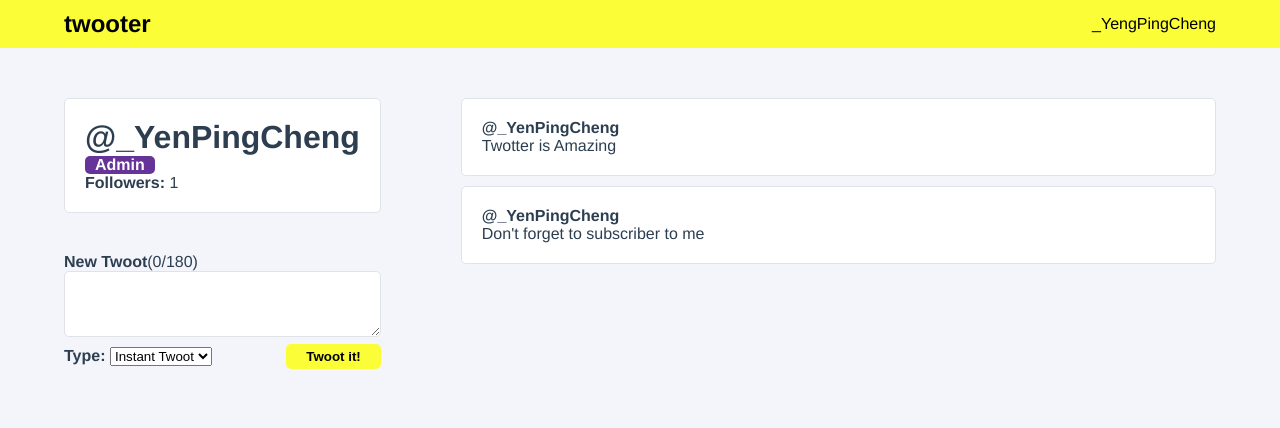
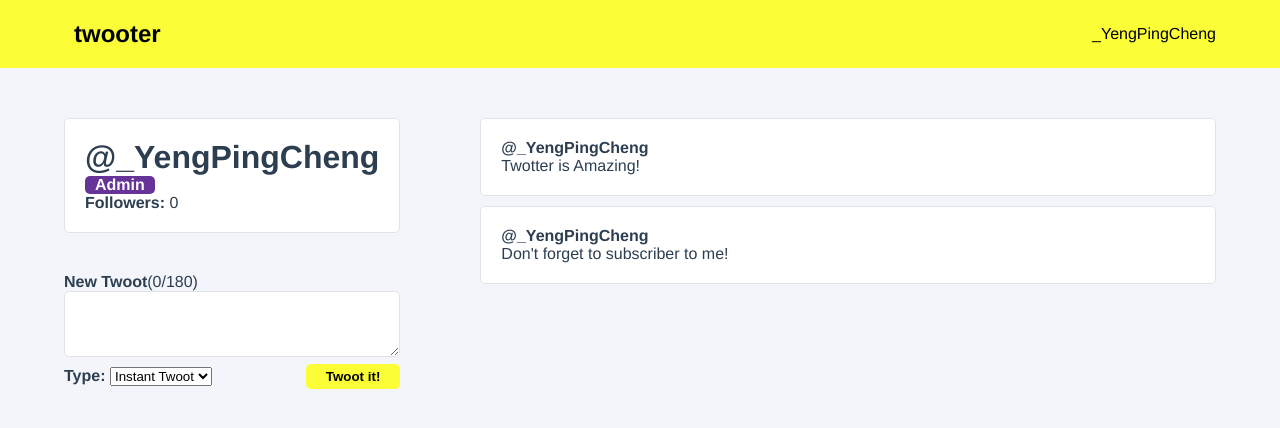
Before and after one commit to mp3ismp3/vue-cli, a Vue app: page /user/1 in a window 1280 px wide. Shown: the top 428 px of the page. Built offline with nearby package versions, Linux system fonts and the light colour scheme.

Commit message:
create router

```diff
--- a/package.json
+++ b/package.json
@@ -11,11 +11,13 @@
     "core-js": "^3.6.5",
     "node-sass": "^4.14.1",
     "sass-loader": "^10.0.2",
-    "vue": "^3.0.0-0"
+    "vue": "^3.0.0-0",
+    "vue-router": "^4.0.0-0"
   },
   "devDependencies": {
     "@vue/cli-plugin-babel": "~4.5.0",
     "@vue/cli-plugin-eslint": "~4.5.0",
+    "@vue/cli-plugin-router": "^4.5.6",
     "@vue/cli-service": "~4.5.0",
     "@vue/compiler-sfc": "^3.0.0-0",
     "babel-eslint": "^10.1.0",
--- a/src/App.vue
+++ b/src/App.vue
@@ -1,23 +1,26 @@
 <template>
   <div id="app">
     <nav>
-      <div class="navigation__logo">
+      <router-link to="/">
+        <div class="navigation__logo">
         twooter
-      </div>
+        </div>
+      </router-link>
+
       <div class="navigation__user">
         {{ user.username}}
       </div>
     </nav>
-    <UserProfile/>
+    <router-view/>
   </div>
 </template>
 
 <script>
-import UserProfile from "./components/UserProfile";
+
 
 export default {
   name: 'App',
-  components: { UserProfile },
+
   data() {
     return {
       user: {
--- a/src/assets/users.json
+++ b/src/assets/users.js
@@ -1,14 +1,14 @@
 export const users = [
     {
       "id": 1,
-      "username": "_MitchellRomney",
-      "firstName": "Mitchell",
-      "lastName": "Romney",
-      "email": "mitchellromney@theearthissquare.com",
+      "username": "_YengPingCheng",
+      "firstName": "YenPing",
+      "lastName": "Cheng",
+      "email": "peter2mary@gmail.com",
       "isAdmin": true,
       "twoots": [
         { "id": 1, "content": "Twotter is Amazing!" },
-        { "id": 2, "content": "Don't forget to subscriber to The Earth is Square!" }
+        { "id": 2, "content": "Don't forget to subscriber to me!" }
       ]
     },
     {
--- a/src/components/CreateTwootPanel.vue
+++ b/src/components/CreateTwootPanel.vue
@@ -74,6 +74,7 @@
     textarea {
         border: 1px solid #DFE3E8;
         border-radius: 5px;
+        outline: none;
 
     }
     .create-twoot-panel-submit {
@@ -88,6 +89,7 @@
             margin: auto 0;
             border-radius: 5px;
             border: none;
+            outline: none;
             background-color: #FBFE37;
             color: black;
             font-weight: bold;
--- a/src/components/UserProfile.vue
+++ /dev/null
@@ -1,139 +0,0 @@
-<template>
-  <div class="user-profile">
-    <div class="user-profile__sidebar">
-      <div class="user-profile__user-panel">
-        <h1 class="user-profile__username">@{{ user.username }}</h1>
-        <div class="user-profile__admin-badge" v-if="user.isAdmin">
-          Admin
-        </div>
-        <div class="user-profile__follower-count">
-          <strong>Followers: </strong> {{ followers }}
-        </div>
-      </div>
-      <CreateTwootPanel @add-twoot="addTwoot"/>
-    </div>
-    <div class="user-profile__twoots-wrapper">
-      <TwootItem v-for="twoot in user.twoots"
-      :key="twoot.id"
-      :username="user.username"
-      :twoot="twoot"
-      @favourite="toggleFavourite"
-    />
-      <!-- <div class="user-profile__twoots" v-for="twoot in user.twoots" :key="twoot.id">
-      </div> -->
-    </div>
-  </div>
-
-</template>
-
-<script>
-import TwootItem from "./TwootItem";
-import CreateTwootPanel from "./CreateTwootPanel";
-
-export default {
-  name: 'UserProfile',
-  components: { CreateTwootPanel, TwootItem },
-  data() {
-    return {
-      newTwootContent: '',
-      selectedTwootType: 'instant',
-      twootTypes:[
-        { value: 'draft', name: 'Draft'},
-        { value: 'instant', name: 'Instant Twoot'}
-      ],
-      followers: 0,
-      user: {
-        id: 1,
-        username: '_YenPingCheng',
-        firstname: 'YenPing',
-        lastname: 'Cheng',
-        email: 'peter2mary@gmail.com',
-        isAdmin: true,
-        twoots: [
-          { id: 1, content: "Twotter is Amazing" },
-          { id: 2, content: "Don't forget to subscriber to me"}
-        ]
-      }
-    }
-  },
-  watch: {
-    followers(newFollowerCount, oldFollowerCount){
-      if (oldFollowerCount<newFollowerCount){
-        console.log(`${this.user.username} has gaind a follower!`)
-      }
-    }
-  },
-  computed: {
-    fullName() {
-      return `${this.user.firstname} ${this.user.lastname}`;
-    },
-    newTwootCharacterCount() {
-      return this.newTwootContent.length;
-    }
-  },
-  methods: {
-    addTwoot(twoot) {
-      this.user.twoots.unshift({ id: this.user.twoots.length + 1, content: twoot});
-    },
-    followUser() {
-      this.followers++
-    },
-    toggleFavourite(id) {
-      console.log(`Favouriteed Twoot #${id}`)
-    },
-    createNewTwoot() {
-      if (this.newTwootContent && this.selectedTwootType !== 'draft') {
-        this.user.twoots.unshift({
-          id: this.user.twoots.length + 1,
-          content: this.newTwootContent
-        })
-        this.newTwootContent='';
-      }
-    }
-  },
-  mounted() {
-    this.followUser()
-  }
-}
-</script>
-
-<style lang="scss" scoped>
-.user-profile {
-  display: grid;
-  grid-template-columns: 1fr 3fr;
-  width: 100%;
-  padding: 50px 5%;
-  box-sizing: border-box;
-  gap: 5em;
-  .user-profile__sidebar {
-    .user-profile__user-panel {
-        display: flex;
-        flex-direction: column;
-        // margin-right: 50px;
-        padding: 20px;
-        background-color: #fff;
-        border-radius: 5px ;
-        border: solid 1px #DFE3E8;
-        margin-bottom: 0;
-        h1 {
-          margin: 0;
-        }
-        .user-profile__admin-badge {
-          background-color: rebeccapurple;
-          color:#fff;
-          border-radius: 5px;
-          margin-right: auto;
-          padding: 0px 10px;
-          font-weight: bold;
-        }
-
-      }
-  }
-
-  .user-profile__twoots-wrapper {
-    display: grid;
-    gap: 10px;
-    margin-bottom: auto;
-  }
-}
-</style>
--- a/src/main.js
+++ b/src/main.js
@@ -1,4 +1,5 @@
 import { createApp } from 'vue'
 import App from './App.vue'
+import router from './router'
 
-createApp(App).mount('#app')
+createApp(App).use(router).mount('#app')
--- /dev/null
+++ b/src/router/index.js
@@ -0,0 +1,39 @@
+import { createRouter, createWebHistory } from 'vue-router';
+import Home from '../views/Home.vue'
+import UserProfile from '../views/UserProfile.vue';
+import Admin from '../views/Admin.vue';
+const routes = [
+  {
+    path: '/',
+    name: 'Home',
+    component: Home
+  },
+  {
+    path: '/user/:userId',
+    name: 'UserProfile',
+    component: UserProfile
+  },
+  {
+    path: '/admin',
+    name: 'Admin',
+    component: Admin,
+    meta: {
+      requiresAdmin: true
+    }
+  }
+]
+
+const router = createRouter({
+  history: createWebHistory(),
+  routes
+})
+
+router.beforeEach(async (to, from, next)=>{
+  const isAdmin = false;
+  const requiresAdmin = to.matched.some(record => record.meta.requiresAdmin);
+
+  if (requiresAdmin && !isAdmin) next({ name: 'Home'});
+  else next();
+})
+
+export default router
--- a/src/styles/base.scss
+++ b/src/styles/base.scss
@@ -2,3 +2,9 @@
     margin: 0;
 
 }
+
+a {
+    color: inherit;
+    text-decoration: none;
+    padding: 10px;
+}
--- /dev/null
+++ b/src/views/Admin.vue
@@ -0,0 +1,17 @@
+<template>
+    <div class="admin">
+        <h1>Admin</h1>
+    </div>
+</template>
+
+<script>
+export default {
+    name: "Admin"
+}
+</script>
+
+<style lang="scss" scoped>
+.admin {
+    padding: 50px 5%;
+}
+</style>
--- /dev/null
+++ b/src/views/Home.vue
@@ -0,0 +1,33 @@
+<template>
+  <div class="home">
+    <h1>Home</h1>
+    <div class="users-link">
+      <router-link v-for=" user in users" :to="{ name: 'UserProfile', params: {userId: user.id} }" :key="user.id">
+        {{ user.username }}
+      </router-link>
+    </div>
+  </div>
+</template>
+
+<script>
+import { users } from "../assets/users";
+export default {
+  name: 'Home',
+  setup() {
+    return {
+      users
+    }
+  }
+}
+</script>
+
+<style lang="scss" scoped>
+.home {
+  padding: 50px 5%;
+  .users-link {
+    display: flex;
+    flex-direction: column;
+  }
+}
+
+</style>
--- /dev/null
+++ b/src/views/UserProfile.vue
@@ -0,0 +1,115 @@
+<template>
+  <div class="user-profile">
+    <div class="user-profile__sidebar">
+      <div class="user-profile__user-panel">
+        <h1 class="user-profile__username">@{{ state.user.username }}</h1>
+        <div class="user-profile__admin-badge" v-if="state.user.isAdmin">
+          Admin
+        </div>
+        <div class="user-profile__follower-count">
+          <strong>Followers: </strong> {{ state.followers }}
+        </div>
+      </div>
+      <CreateTwootPanel @add-twoot="addTwoot"/>
+    </div>
+    <div class="user-profile__twoots-wrapper">
+      <TwootItem v-for="twoot in state.user.twoots"
+      :key="twoot.id"
+      :username="state.user.username"
+      :twoot="twoot"
+      @favourite="toggleFavourite"
+    />
+      <!-- <div class="user-profile__twoots" v-for="twoot in user.twoots" :key="twoot.id">
+      </div> -->
+    </div>
+  </div>
+
+</template>
+
+<script>
+import { computed, reactive } from 'vue';
+import TwootItem from "../components/TwootItem";
+import CreateTwootPanel from "../components/CreateTwootPanel";
+import { useRoute } from 'vue-router';
+import { users } from "../assets/users";
+
+export default {
+  name: 'UserProfile',
+  components: { CreateTwootPanel, TwootItem },
+  setup() {
+    const route = useRoute();
+    const userId = computed(()=>route.params.userId)
+
+    const state = reactive({
+      followers: 0,
+      user: users[userId.value - 1] || users[0]
+    })
+
+    const fullName = computed(()=>`${state.user.firstname} ${state.user.lastname}`)
+
+    function addTwoot(twoot) {
+      state.user.twoots.unshift({ id: state.user.twoots.length + 1, content: twoot});
+    }
+
+    return{
+      state,
+      addTwoot,
+      fullName,
+      userId
+    }
+    // function followUser() {
+    //   state.followers++
+    // }
+  }
+
+  // watch: {
+  //   followers(newFollowerCount, oldFollowerCount){
+  //     if (oldFollowerCount<newFollowerCount){
+  //       console.log(`${this.user.username} has gaind a follower!`)
+  //     }
+  //   }
+  // },
+
+}
+</script>
+
+<style lang="scss" scoped>
+.user-profile {
+  display: grid;
+  grid-template-columns: 1fr 3fr;
+  width: 100%;
+  padding: 50px 5%;
+  box-sizing: border-box;
+  gap: 5em;
+  .user-profile__sidebar {
+    .user-profile__user-panel {
+        display: flex;
+        flex-direction: column;
+        // margin-right: 50px;
+        padding: 20px;
+        background-color: #fff;
+        border-radius: 5px ;
+        border: solid 1px #DFE3E8;
+        margin-bottom: 0;
+        h1 {
+          margin: 0;
+        }
+        .user-profile__admin-badge {
+          background-color: rebeccapurple;
+          color:#fff;
+          border-radius: 5px;
+          margin-right: auto;
+          padding: 0px 10px;
+          font-weight: bold;
+        }
+
+      }
+  }
+
+  .user-profile__twoots-wrapper {
+    display: grid;
+    gap: 10px;
+    margin-bottom: auto;
+  }
+}
+</style>
```
Also changed, not shown: 1 other file (tests, documents, lock files or other folders).
